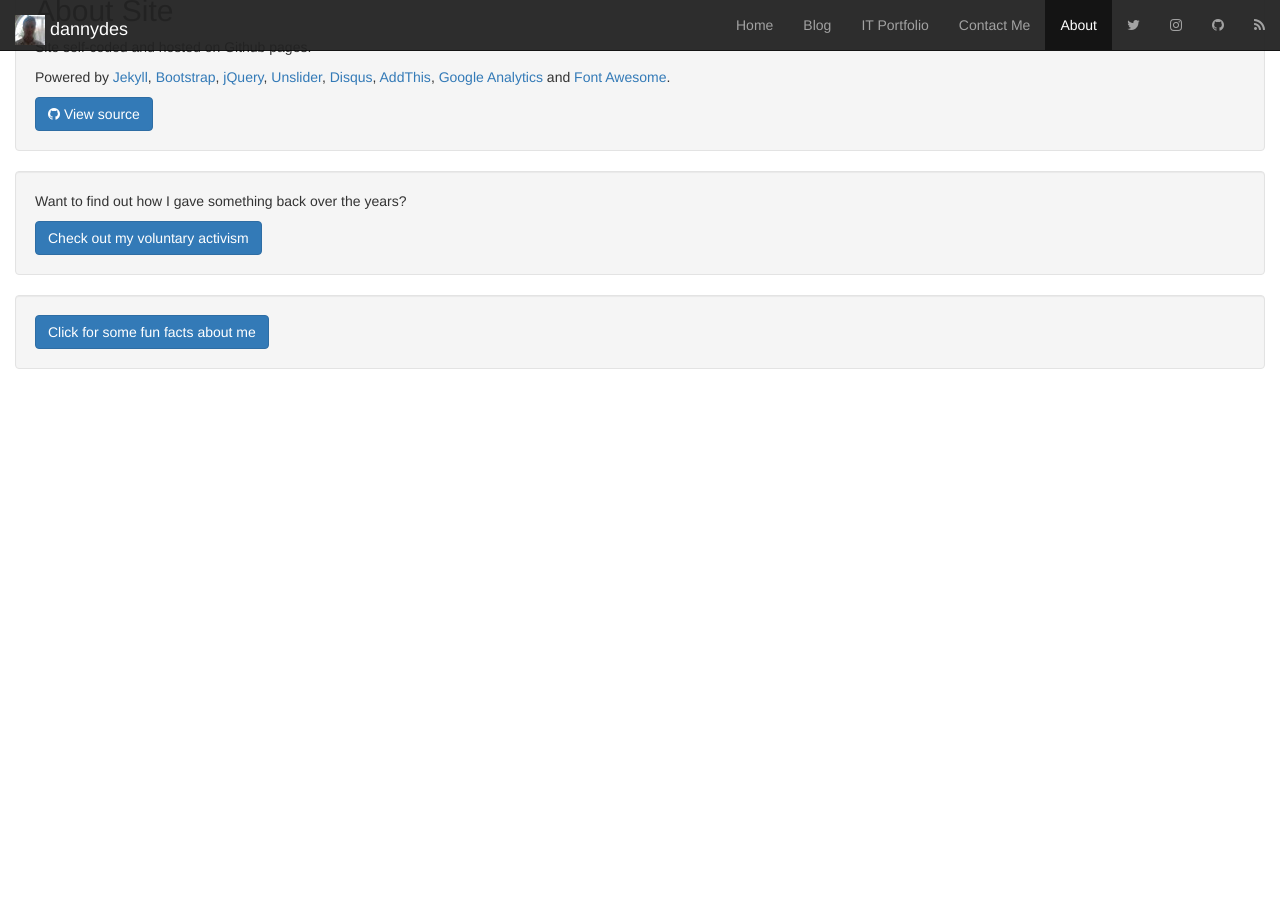
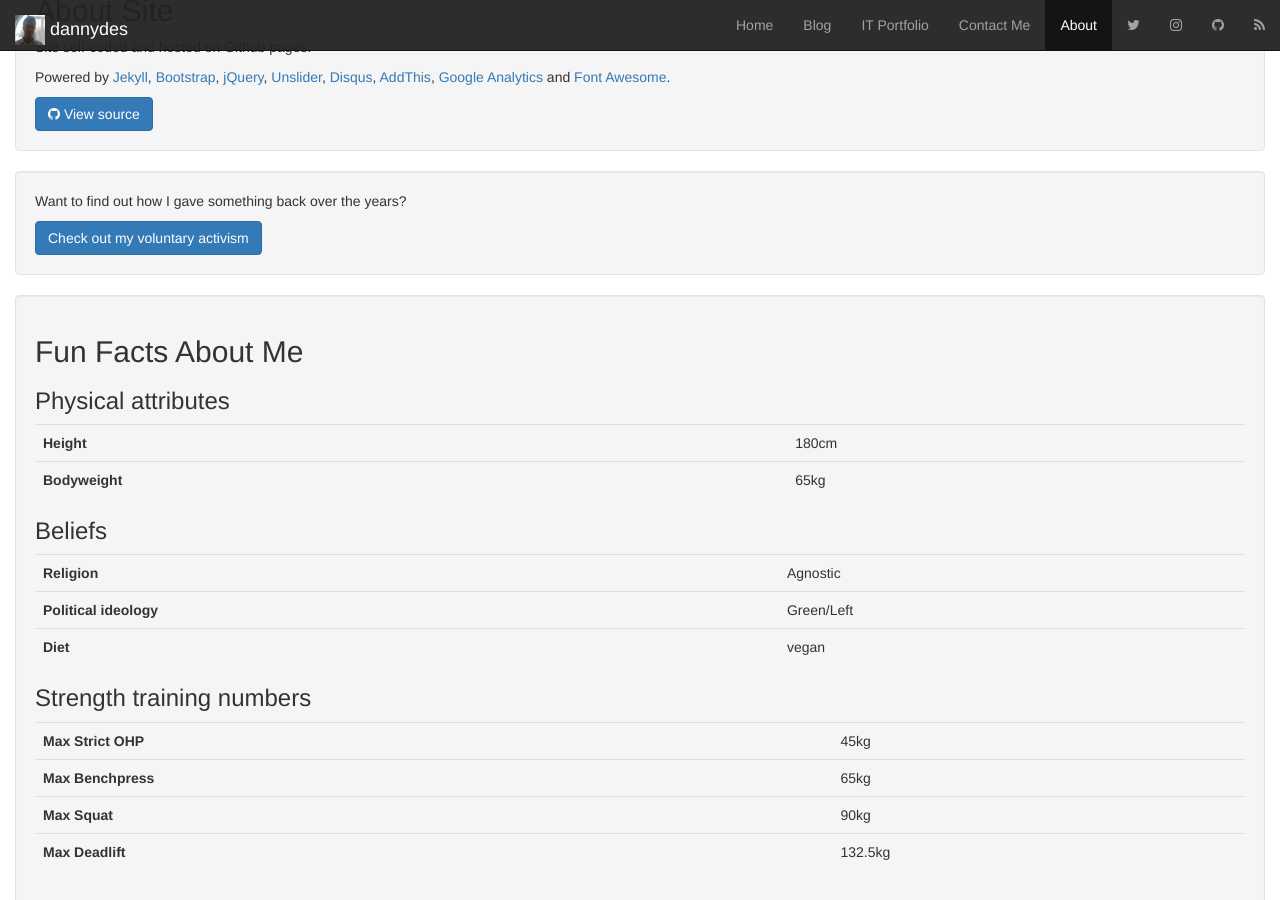
Before and after one commit to dannydes/dannydes.github.io, a Jekyll site: the page built from about/index.html, in a window 1280 px wide and 900 px high, scrolled down 736 px. Built offline with Jekyll 4.4.1, drawn with Linux system fonts in a browser that asks for light colours; nearby versions of some CDN libraries; a script that is not in the unit is left out; before the commit the page ends 1125 px from its top, so only the background shows below that; some of the changed lines change nothing that is shown.

Commit message:
facts about me button removed

```diff
--- a/about/index.html
+++ b/about/index.html
@@ -27,7 +27,6 @@ scripts: ['about']
 </div>
 
 <div class="well">
-	<a id="about-me-btn" class="btn btn-primary" href="#" role="button" style="display: none">Click for some fun facts about me</a>
 	<div id="about-me">
 		<h2>Fun Facts About Me</h2>
 		<h3>Physical attributes</h3>
--- a/js/about.js
+++ /dev/null
@@ -1,10 +0,0 @@
-(function ( $ ) {
-
-	$( '#about-me' ).hide();
-
-	$( '#about-me-btn' ).show().click(function () {
-		$( '#about-me' ).show();
-		$( '#about-me-btn' ).hide();
-	});
-
-})( jQuery );
```
